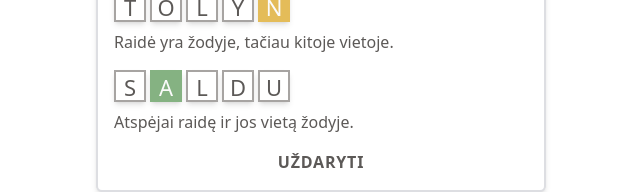
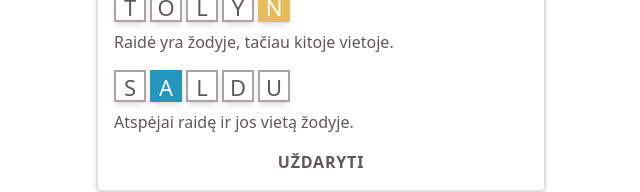
Before and after one commit to simas-b/zodziu-react, a React (Create React App) app: page / in a window 1280 px wide. Shown: the part 430-622 px from the top of the page, without its empty margins (319-959 px from the left). Built offline with nearby package versions, Linux system fonts and the light colour scheme.

Commit message:
color for ukraine

```diff
--- a/tailwind.config.js
+++ b/tailwind.config.js
@@ -5,7 +5,8 @@ module.exports = {
       colors: {
         gray: "#a7a4a2",
         yellow: "#e4bc59",
-        green: "#85b282",
+        // Ukraine blue
+        green: "#2596be",
         dark: "#5c5957",
         bright: "#fbfbfb",
         silver: "#dddee2",
```
